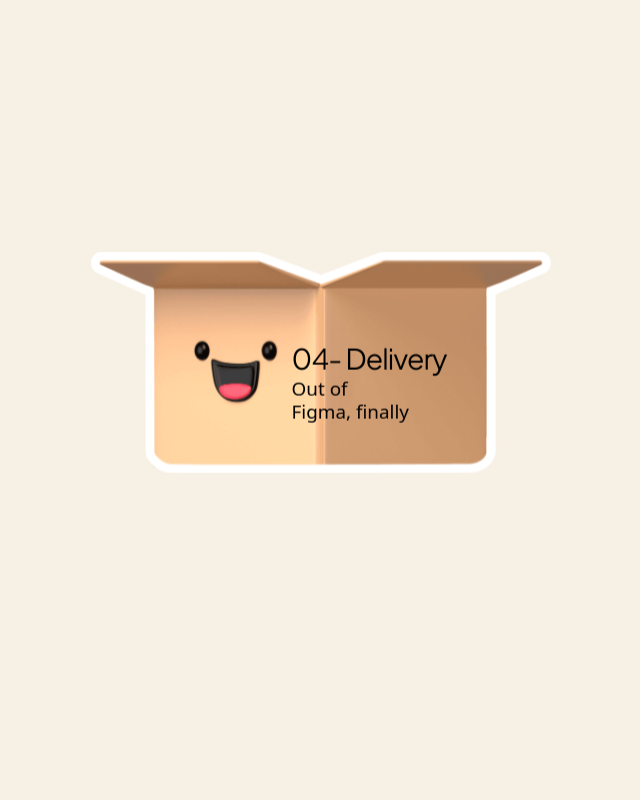
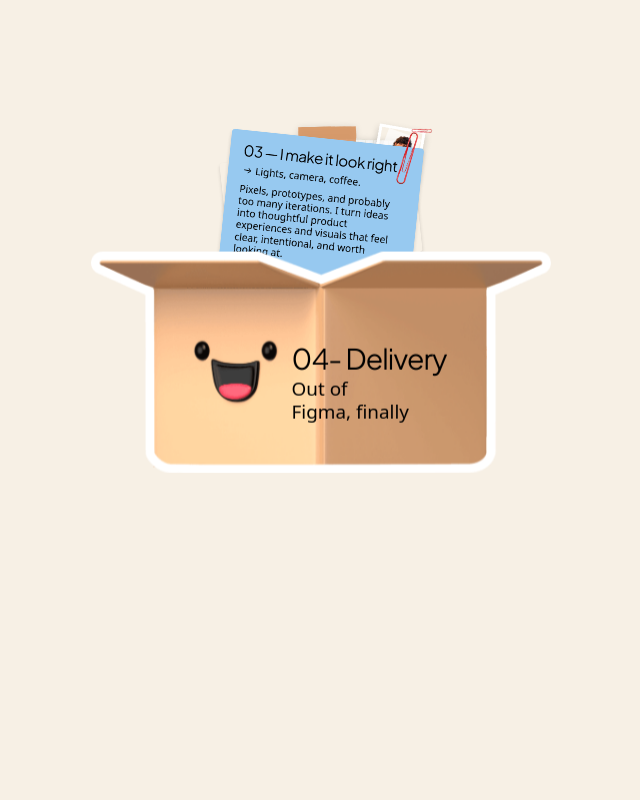
Before and after one commit to kavyaaaa16/Raj.design, a React (Vite) app: page / in a window 1280 px wide. Shown: the part 5600-6400 px from the top of the page, without its empty margins (319-959 px from the left). Built offline with nearby package versions, Linux system fonts and the light colour scheme; a web font is replaced by a local one.

Commit message:
Settle process cards inside delivery box

```diff
--- a/src/components/Process.module.css
+++ b/src/components/Process.module.css
@@ -80,14 +80,14 @@
 /* ── Pinned scene ──────────────────────────────────────────────────────── */
 /*
  * Scroll length for the whole sequence: three steps rise and pile (0 → 0.42),
- * the box climbs in (0.44 → 0.66), it collects the pile (0.58 → 0.80), the
- * label lands (0.78 → 0.88). ~4.2 screens of scroll keeps each beat readable
+ * the box climbs in (0.44 → 0.66), it collects the pile (0.60 → 0.68), the
+ * label lands (0.78 → 0.88). A shorter scene keeps each beat readable
  * without feeling like the page has stopped responding.
  */
 .scene {
   position: relative;
 
-  height: 420svh;
+  height: 300svh;
 }
 
 .stage {
--- a/src/components/Process.tsx
+++ b/src/components/Process.tsx
@@ -38,7 +38,7 @@
   [0.32, 0.44],
 ];
 const BOX_IN = [0.46, 0.66] as const;
-const COLLECT = [0.6, 0.82] as const;
+const COLLECT = [0.6, 0.68] as const;
 
 interface StepCardProps {
   progress: MotionValue<number>;
@@ -54,9 +54,9 @@
   const rest = `${-index * 3.5}%`;
 
   const immediate = index === 0;
-  const y = useTransform(progress, [start, settled, COLLECT[0], COLLECT[1]], immediate ? [rest, rest, rest, '52%'] : ['70%', rest, rest, '52%']);
+  const y = useTransform(progress, [start, settled, COLLECT[0], COLLECT[1]], immediate ? [rest, rest, rest, '15%'] : ['70%', rest, rest, '15%']);
   const scale = useTransform(progress, [start, settled, COLLECT[0], COLLECT[1]], immediate ? [1, 1, 1, 0.24] : [0.88, 1, 1, 0.24]);
-  const opacity = useTransform(progress, [start, start + 0.04, COLLECT[1] - 0.08, COLLECT[1]], immediate ? [1, 1, 1, 0] : [0, 1, 1, 0]);
+  const opacity = useTransform(progress, [start, start + 0.04, COLLECT[1] - 0.08, COLLECT[1]], immediate ? [1, 1, 1, 1] : [0, 1, 1, 1]);
   const rot = useTransform(progress, [start, settled], immediate ? [rotate, rotate] : [0, rotate]);
 
   return (
```
